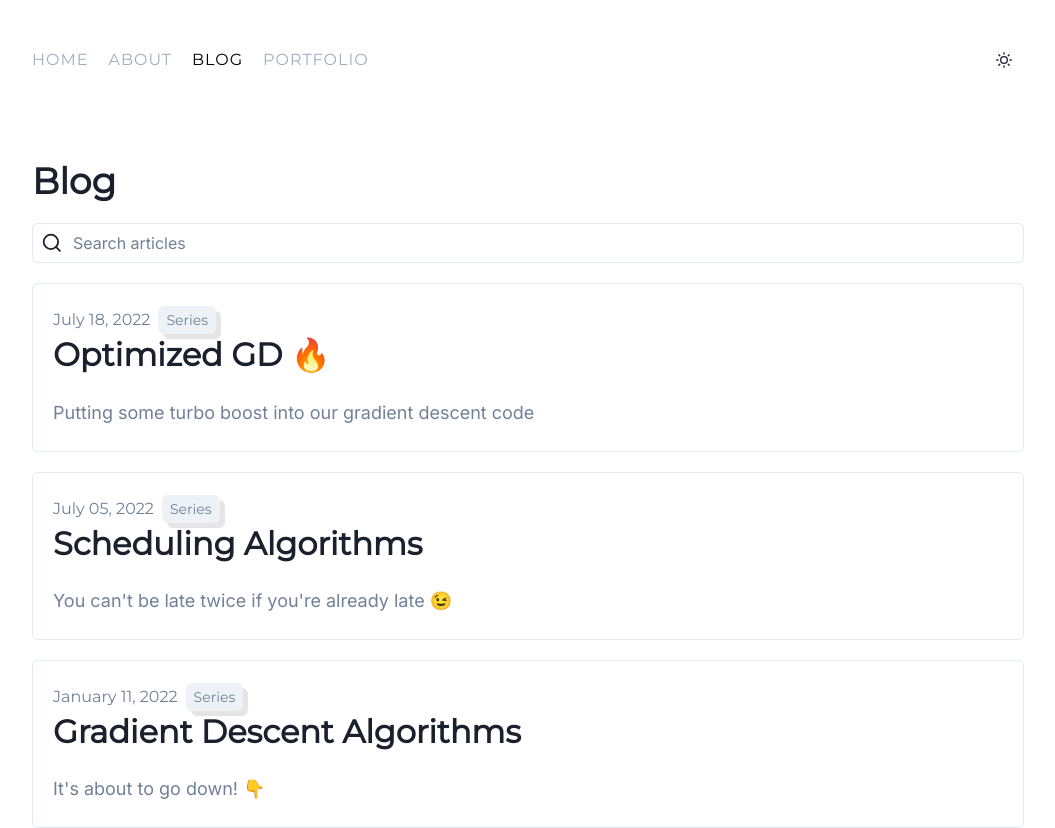
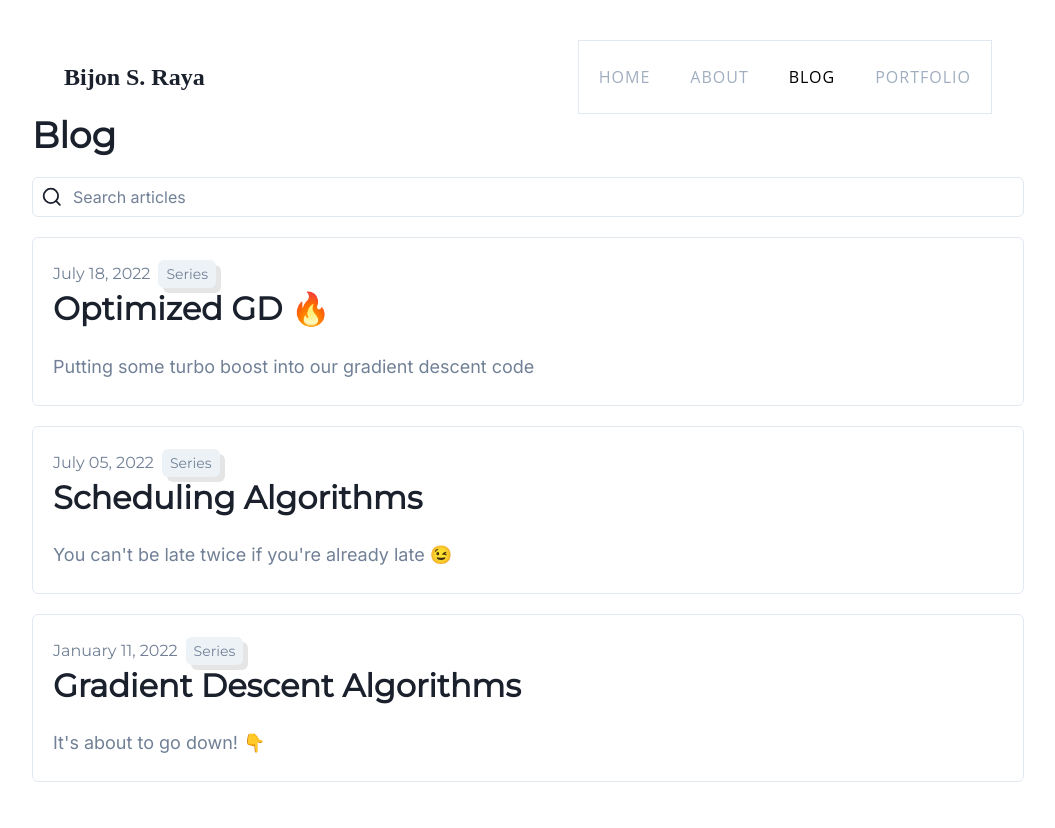
Before and after one commit to bsraya/bsraya, a Next.js app: page /blog in a window 1280 px wide. Shown: the top 828 px of the page, without its empty margins (112-1167 px from the left). Built offline with nearby package versions, Linux system fonts and the light colour scheme; a small style sheet from the web is missing.

Commit message:
feature: redesign navigation bar

```diff
--- a/components/Navigation/Bar.tsx
+++ b/components/Navigation/Bar.tsx
@@ -11,52 +11,41 @@ import Switch from './Switch'
 
 export default function Navigation(): JSX.Element {
     const isDesktop = useBreakpointValue({ base: false, md: true })
-
     return (
-        <Box
-            flexDirection="row"
-            height="100%"
-            width="100%"
+        <Flex
+            mt={5}
             as="nav"
+            align="center"
+            fontFamily="Open Sans, sans-serif"
         >
-            <Flex
-                mb="5rem"
-                mx="auto"
-                align="center"
-                fontFamily="Montserrat, sans-serif"
-            >
+            <Nextlink href="/" passHref>
+                <Text
+                    fontFamily="PT Serif, serif"
+                    fontWeight="bold"
+                    fontSize="2xl"
+                    ml="2rem"
+                    _hover={{
+                        transform: "translateY(-2px)",
+                        transition: "all 0.2s ease-in-out",
+                        cursor: "pointer",
+                    }}
+                >Bijon S. Raya</Text>
+            </Nextlink>
             {
                 isDesktop ? (
-                        <>
-                            <Flex mr="auto">
+                    <Flex ml="auto" mr="2rem" border="1px solid" borderColor="gray.200">
                         <Navlink href="/">Home</Navlink>
                         <Navlink href="/about">About</Navlink>
                         <Navlink href="/blog">Blog</Navlink>
                         <Navlink href="/portfolio">Portfolio</Navlink>
                     </Flex>
-                            <Switch />
-                        </>
                 ) : (
-                        <>
-                            <Nextlink href="/" passHref>
-                                <Text
-                                    fontFamily="Fira Code, monospace"
-                                    fontWeight="bold"
-                                    _hover={{
-                                        transform: "translateY(-2px)",
-                                        transition: "all 0.2s ease-in-out",
-                                        cursor: "pointer",
-                                    }}
-                                >@bsraya</Text>
-                            </Nextlink>
-                            <Flex ml="auto">
+                    <Flex ml="auto" mr="2rem">
                         <Switch />
                         <Dropdown />
                     </Flex>
-                        </>
                 )
             }
         </Flex>
-        </Box>
     )
 }
--- a/components/Navigation/Link.tsx
+++ b/components/Navigation/Link.tsx
@@ -17,7 +17,7 @@ export default function Navlink ({ href, children }: { href: string, children: R
     return (
         <NextLink href={href}>
             <Link
-                mr={5}
+                m={5}
                 fontSize="md"
                 variant="ghost"
                 fontStyle="normal"
```
Lines whose indentation alone changed are shown as unchanged.
